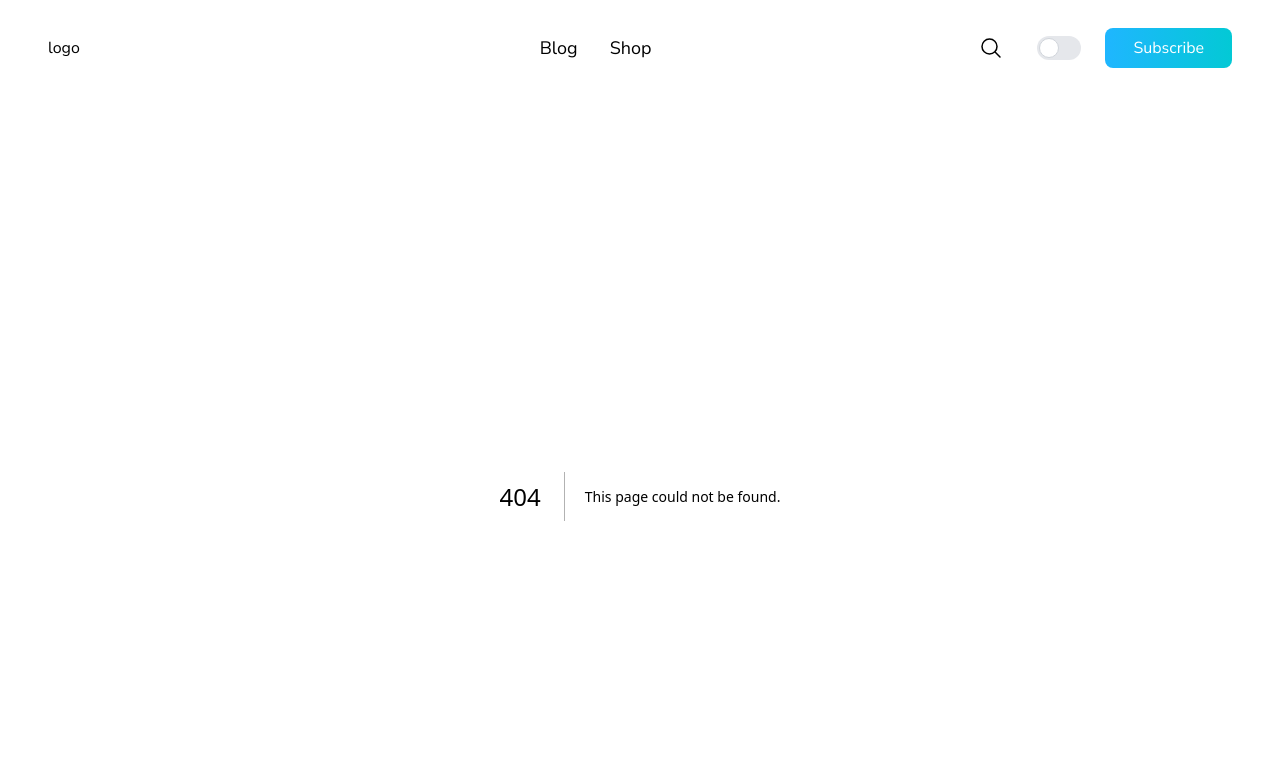
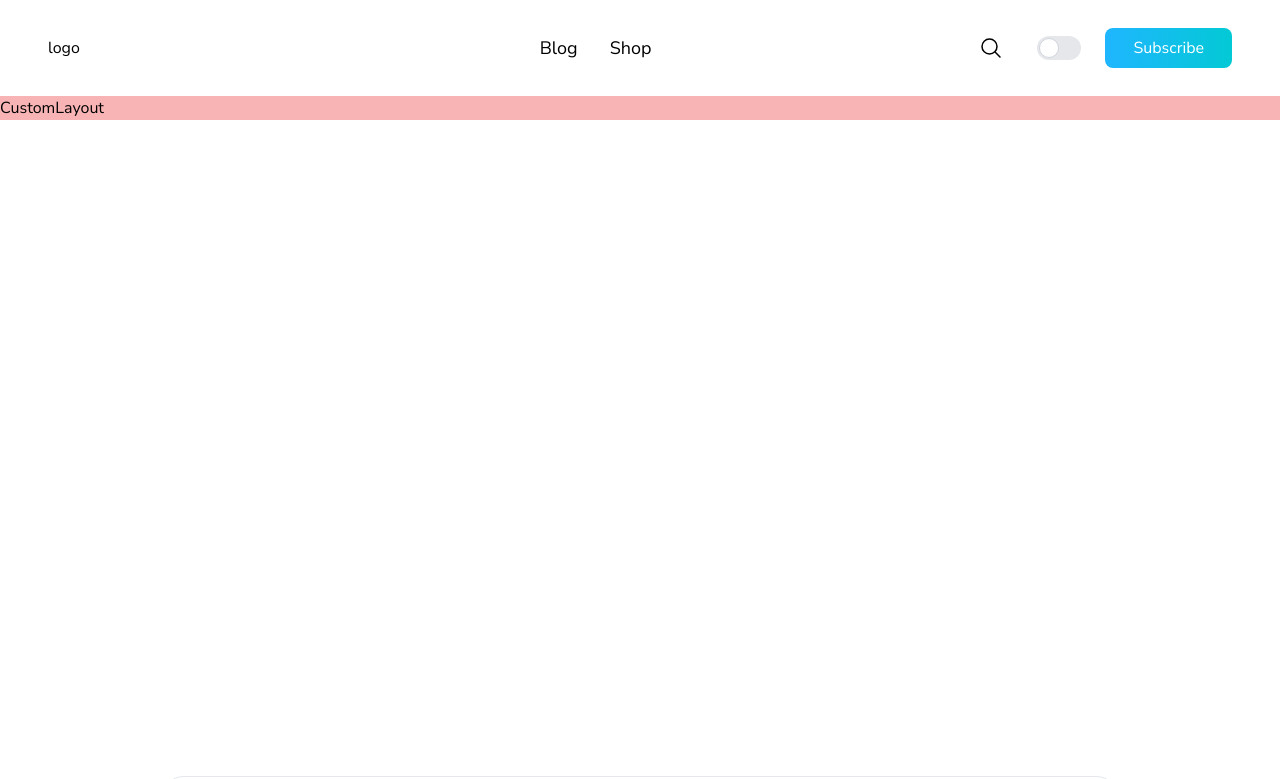
Before and after one commit to nhattruongagtm/my-blog-nextjs, a Next.js app: page /customLayout in a window 1280 px wide. Before the commit this address had no page. Shown: the top 779 px of the page. Built offline with nearby package versions, Linux system fonts and the light colour scheme.

Commit message:
integrated Docker simple

```diff
--- a/next.config.js
+++ b/next.config.js
@@ -18,6 +18,7 @@ const nextConfig = {
       "plus.unsplash.com",
       "directenglishsaigon.edu.vn",
       "m.media-amazon.com",
+      "down-ws-vn.img.susercontent.com",
     ],
   },
   compiler: {
--- a/package.json
+++ b/package.json
@@ -3,7 +3,7 @@
   "version": "0.1.0",
   "private": true,
   "scripts": {
-    "dev": "next dev -p 0705",
+    "dev": "next dev -p 3000",
     "build": "next build",
     "start": "next start",
     "lint": "next lint"
--- a/src/app/components/Banner/HomeBanner.tsx
+++ b/src/app/components/Banner/HomeBanner.tsx
@@ -7,7 +7,7 @@ import Image from "next/image";
 const HomeBanner = () => {
   const { isMobile } = useResponsive();
   return (
-    <div className="banner-main" id="banner-main">
+    <div className="bannesr-main" id="bannser-main">
       <div className="w-full h-[400px flex justify-between items-center py-[40px]">
         <div className="introduction flex-col justify-center items-center h-fit">
           <p className="">Hello erveryone!</p>
--- a/src/app/components/Posts/TopPosts.tsx
+++ b/src/app/components/Posts/TopPosts.tsx
@@ -11,7 +11,7 @@ type TopPostsProps = {
 const TopPosts = ({ posts }: TopPostsProps) => {
   const { isMobile } = useResponsive();
   return (
-    <div className="newest my-[30px] min-h-[400px]" id="newest">
+    <div className="newesst my-[30px] min-h-[400px]" id="neswest">
       <div className="posts-title my-[50px]">
         <GradientText fontSize={30}>Newest Posts</GradientText>
       </div>
--- a/src/pages/_app.tsx
+++ b/src/pages/_app.tsx
@@ -8,6 +8,8 @@ import MoveTop from "@/app/components/MoveTop/MoveTop";
 import "reflect-metadata";
 import { ApolloProvider } from "@apollo/client";
 import { client } from "@/app/apollo-client/client";
+import { ReactElement, ReactNode } from "react";
+import { NextPage } from "next";
 
 const popins = Nunito_Sans({
   weight: ["400", "700"],
@@ -15,8 +17,18 @@ const popins = Nunito_Sans({
   subsets: ["latin"],
 });
 
-export default function App({ Component, pageProps }: AppProps) {
+export type NextPageWithLayout<P = {}, IP = P> = NextPage<P, IP> & {
+  getLayout?: (page: ReactElement) => ReactNode;
+};
+
+type AppPropsWithLayout = AppProps & {
+  Component: NextPageWithLayout;
+};
+
+export default function App({ Component, pageProps }: AppPropsWithLayout) {
   const queryClient = new QueryClient();
+
+  const getLayout = Component.getLayout ?? ((page: JSX.Element) => page);
 
   return (
     <main className={popins.className}>
@@ -24,9 +36,7 @@ export default function App({ Component, pageProps }: AppProps) {
         <QueryClientProvider client={queryClient}>
           <ThemeProvider attribute="class">
             <MoveTop>
-              <Layout>
-                <Component {...pageProps} />
-              </Layout>
+              <Layout>{getLayout(<Component {...pageProps} />)}</Layout>
             </MoveTop>
           </ThemeProvider>
         </QueryClientProvider>
--- a/src/pages/blog/index.tsx
+++ b/src/pages/blog/index.tsx
@@ -16,22 +16,26 @@ type Props = {
 };
 
 const Blog = ({ posts }: Props) => {
+  const handleMoveTop = () => {
+    const pos = window.scrollY;
+    if (pos > 550) {
+      const newest = document.querySelector("#newest");
+      newest?.classList.add("display");
+    }
+  };
   useEffect(() => {
     const banner = document.querySelector("#banner-main");
     banner?.classList.add("display");
 
-    document.addEventListener("scroll", (e) => {
-      const pos = window.scrollY;
-      if (pos > 550) {
-        const newest = document.querySelector("#newest");
-        newest?.classList.add("display");
-      }
-    });
+    document.addEventListener("scroll", handleMoveTop);
+
+    return () => {
+      document.removeEventListener("scroll", handleMoveTop);
+    };
   }, []);
 
   useEffect(() => {
     const ninja = container.get<Warrior>(TYPES.Warrior);
-    console.log(ninja.fight());
   }, []);
 
   return (
--- /dev/null
+++ b/src/pages/customLayout/index.tsx
@@ -0,0 +1,14 @@
+import React from "react";
+import type { NextPageWithLayout } from "@/pages/_app";
+
+type Props = {};
+
+const CustomLayout: NextPageWithLayout = (props: Props) => {
+  return <div>CustomLayout</div>;
+};
+
+CustomLayout.getLayout = function getLayout(page: JSX.Element) {
+  return <div className="bg-red-300 h-300">{page}</div>;
+};
+
+export default CustomLayout;
--- a/src/pages/index.tsx
+++ b/src/pages/index.tsx
@@ -16,12 +16,12 @@ export default function Home({ posts }: Props) {
     <>
       <Head>
         <title>Truong Dev Blog</title>
-        <meta name="description" content="truong dev log" />
+        <meta name="description" content="truong dev blog" />
         <meta name="viewport" content="width=device-width, initial-scale=1" />
         <meta charSet="utf-8" />
         <link rel="icon" href="/favicon.ico" />
       </Head>
-      <div className="blog-home w-full lg:w-3/4 m-auto">
+      <div className="blog-homes w-full lg:w-3/4 m-auto">
         <HomeBanner />
         <TopPosts posts={posts} />
         <RecentPosts posts={posts} />
```
Also changed, not shown: 2 other files (tests, documents, lock files or other folders).
